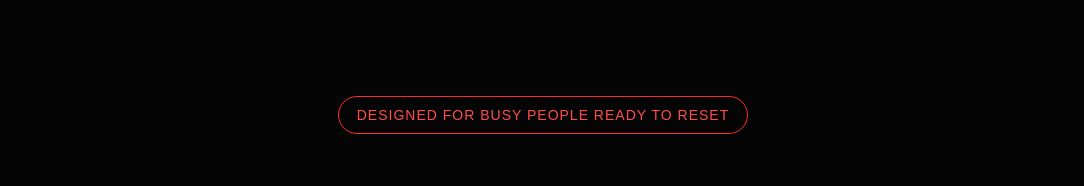
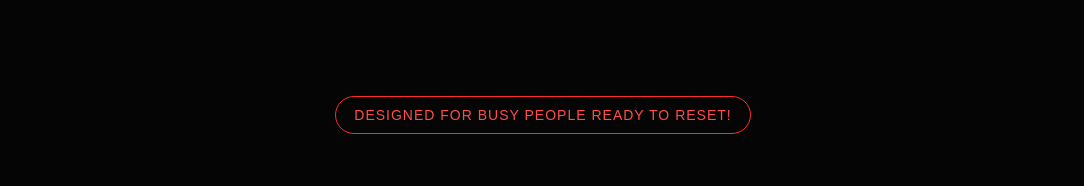
Before and after one commit to dupie2010-afk/Kill-the-Comfort, a React (Vite) app: page / in a window 1280 px wide. Shown: the top 186 px of the page, without its empty margins (97-1181 px from the left). Built offline with nearby package versions, Linux system fonts and the light colour scheme.

Commit message:
Add exclamation mark to top badge text

```diff
--- a/src/App.tsx
+++ b/src/App.tsx
@@ -5,7 +5,7 @@ export default function App() {
       <section className="hero">
 
         <div className="top-badge">
-          DESIGNED FOR BUSY PEOPLE READY TO RESET
+          DESIGNED FOR BUSY PEOPLE READY TO RESET!
         </div>
 
         <h1>
```
